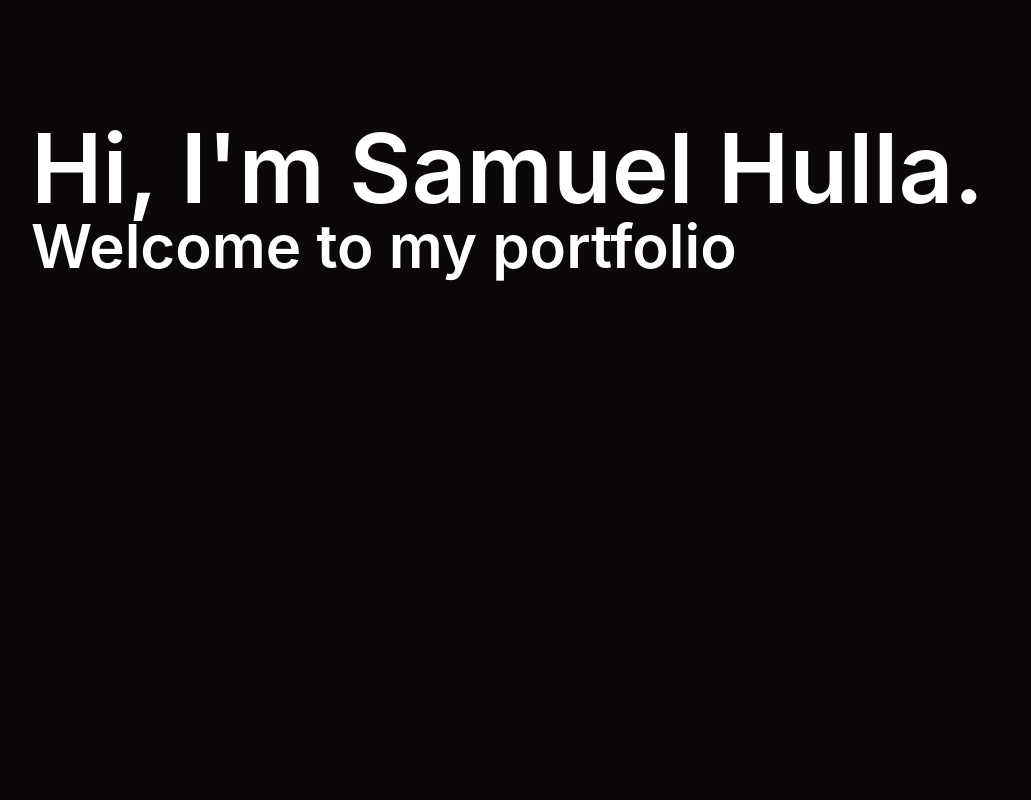
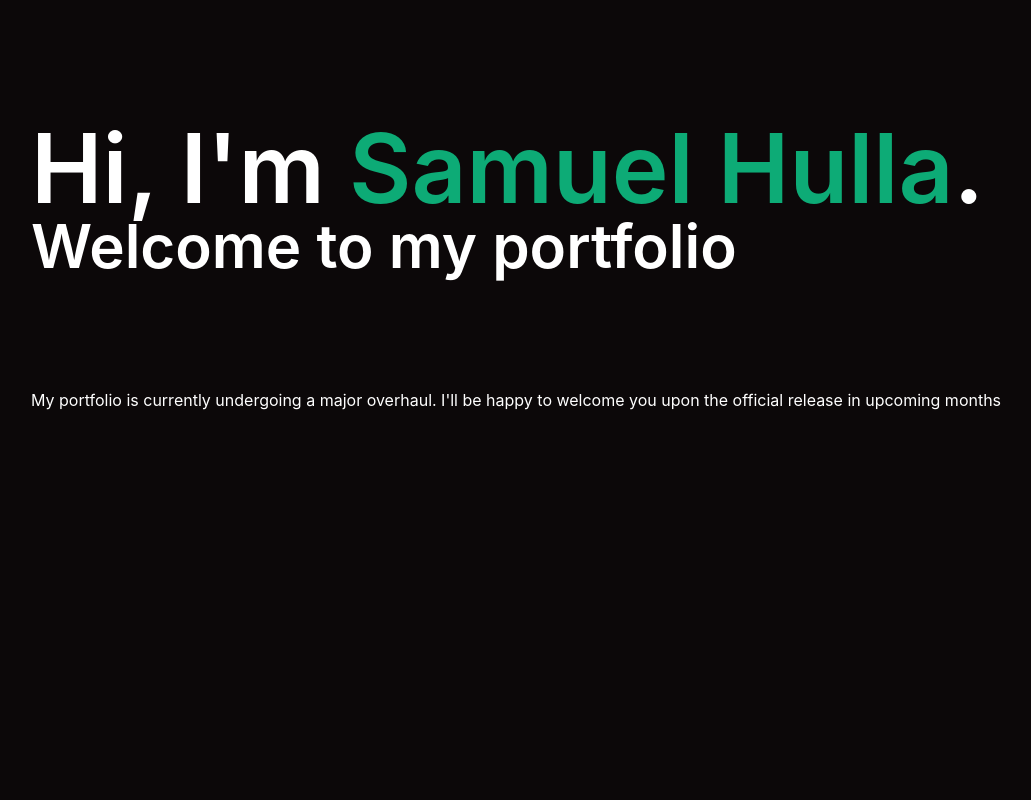
Before and after one commit to hulla-dev/portfolio, a Next.js app: page / in a window 1280 px wide. Shown: the part 1160-1960 px from the top of the page, without its empty margins (65-1096 px from the left). Built offline with nearby package versions, Linux system fonts and the light colour scheme.

Commit message:
:pill: Temp: Under construction text

```diff
--- a/pages/index.tsx
+++ b/pages/index.tsx
@@ -5,14 +5,21 @@ import Content from '../components/Content.server'
 
 const Home: NextPage = () => {
   return (
-    <div className="h-[4000px]">
-      <Page title="Welcome to my Portfolio" header={<Parallax />}>
-        <Content>
-          <h1>Hi, I'm Samuel Hulla.</h1>
-          <h3>Welcome to my portfolio</h3>
-        </Content>
-      </Page>
-    </div>
+    <Page title="Welcome to my Portfolio" header={<Parallax />}>
+      <Content>
+        <article className="flex">
+          <h1>Hi, I'm&nbsp;</h1>
+          <h1 className="text-primary">Samuel Hulla</h1>
+          <h1>.</h1>
+        </article>
+        <h3>Welcome to my portfolio</h3>
+        <div className="my-28">
+          My portfolio is currently undergoing a major overhaul. I'll be happy
+          to welcome you upon the official release in upcoming months
+        </div>
+        <div className="h-[800px]"></div>
+      </Content>
+    </Page>
   )
 }
 
```
